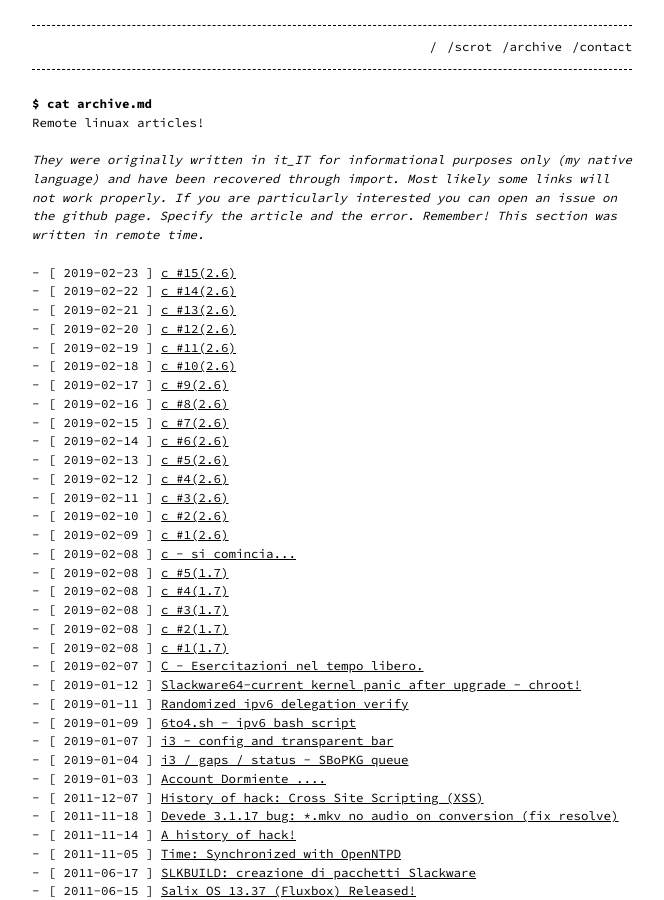
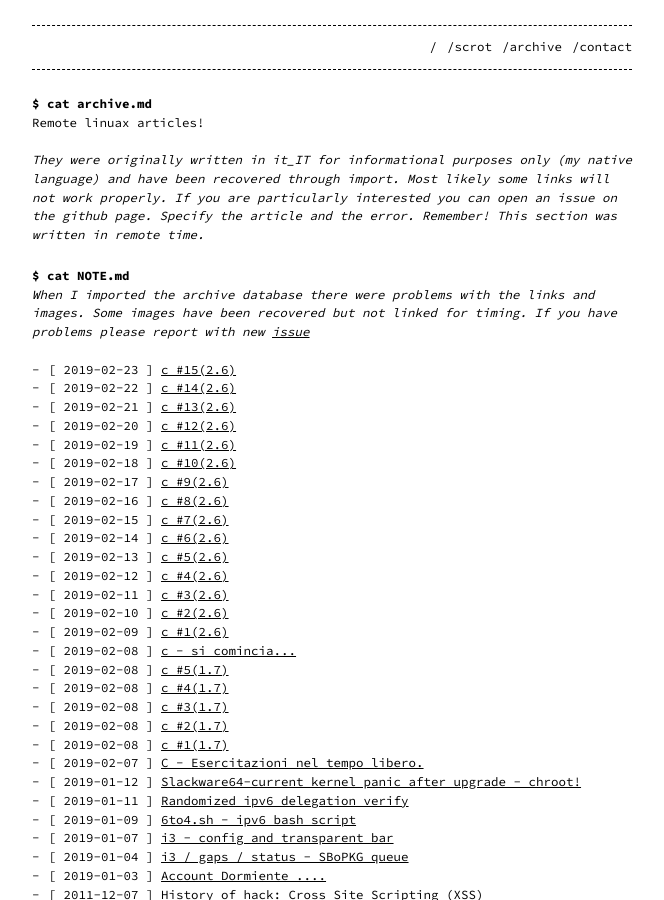
Before and after one commit to aicsx/ax, a Jekyll site: the page built from archive.md, in a window 1280 px wide and 900 px high. Shown: the whole window, without its empty margins (308-972 px from the left). Built offline with Jekyll 4.4.1, drawn with Linux system fonts in a browser that asks for light colours.

Commit message:
archive.md: updte

```diff
--- a/archive.md
+++ b/archive.md
@@ -7,3 +7,5 @@ permalink: /archive
 Remote linuax articles!
 <p>&nbsp;</p>
 *They were originally written in it_IT for informational purposes only (my native language) and have been recovered through import. Most likely some links will not work properly. If you are particularly interested you can open an issue on the github page. Specify the article and the error. Remember! This section was written in remote time.*
+## $ cat NOTE.md
+*When I imported the archive database there were problems with the links and images. Some images have been recovered but not linked for timing. If you have problems please report with new [issue](https://github.com/aicsx/ax/issues)*
```
